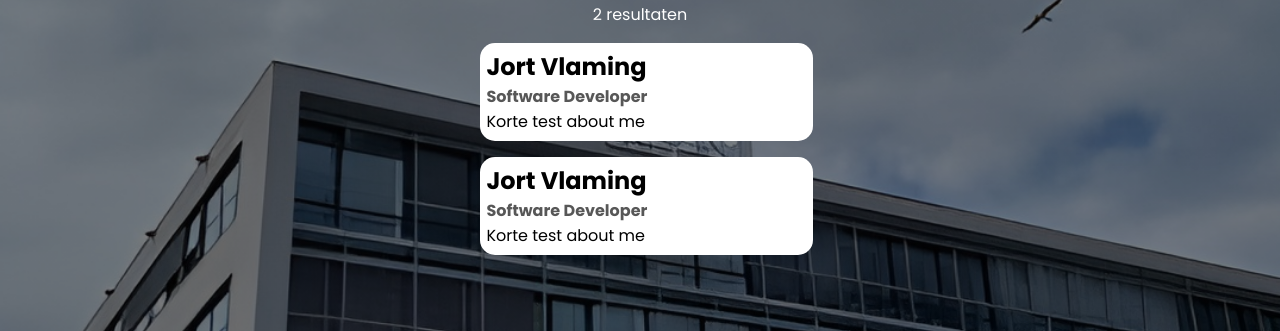
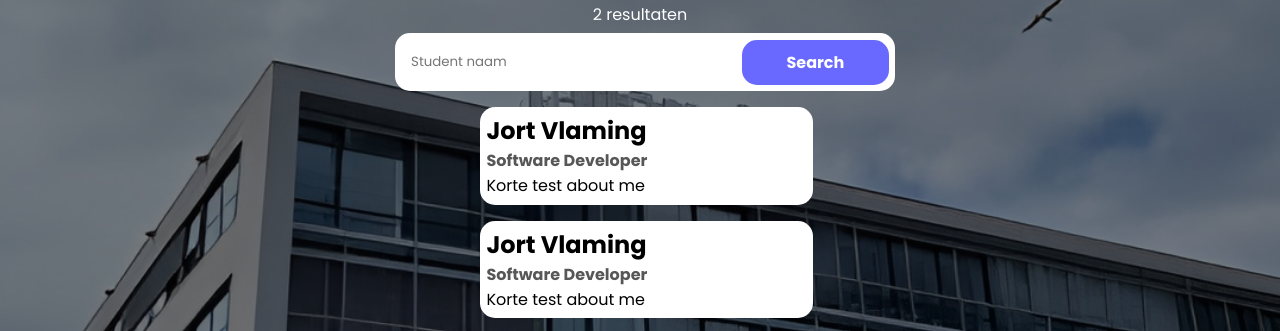
Before and after one commit to JortVlaming/project_1_mijn_website, a Flask app: page /search in a window 1280 px wide. Shown: the part 158-489 px from the top of the page. Run offline with Flask 3, Linux system fonts and the light colour scheme.

Commit message:
changed search bar to be custom element

```diff
--- a/app.py
+++ b/app.py
@@ -18,6 +18,13 @@ def search():
     # TODO search
     return render_template("search.html", db=db, results=[User(0, "test", "Jort Vlaming", "Software Developer", "Korte test about me"), User(0, "test", "Jort Vlaming", "Software Developer", "Korte test about me")], query=request.args.get("query"))
 
+@app.route('/user')
+def user():
+    # todo display proper user information
+    if (request.args.get("username") is None):
+        return redirect(url_for("home"))
+    return render_template("user.html", db=db, user=User(0, "test", "Jort Vlaming", "Software Developer", "Korte test about me"))
+
 @app.route('/set_token')
 def set_token():
     session["token"] = db.generate_token("test", "test")
--- a/static/css/layout.css
+++ b/static/css/layout.css
@@ -64,3 +64,51 @@ button {
 button:hover {
     background-color: #4d4dff;
 }
+
+.search-seperator {
+    padding-top: 10%;
+}
+
+#search {
+    margin-top: 1%;
+    display: flex;
+    align-items: center;
+    background-color: white;
+    color: black;
+    width: 100%;
+    max-width: 500px;
+    padding: 1%;
+    border-radius: 15px;
+    position: relative;
+    left: 50%;
+    transform: translateX(-50%);
+    box-sizing: border-box;
+}
+
+#search input {
+    flex: 1 1 70%;
+    border: none;
+    padding: 10px;
+    outline: none;
+    box-sizing: border-box;
+}
+
+#search button {
+    flex: 1 1 30%;
+    padding: 10px;
+    border: none;
+    box-sizing: border-box;
+}
+
+@media (max-width: 768px) {
+    #search {
+        width: 90%;
+        margin-left: 5%;
+        margin-right: 5%;
+    }
+
+    #search input,
+    #search button {
+        padding: 8px;
+    }
+}
--- /dev/null
+++ b/static/scripts/components.js
@@ -0,0 +1,15 @@
+class CustomSearchBar extends HTMLElement {
+    constructor() {
+        super();
+    }
+
+    connectedCallback() {
+        this.innerHTML = "" +
+            "<form action=\"search\" id=\"search\">" +
+            "   <input type=\"text\" placeholder=\"Student naam\" id=\"query\" name=\"query\">\n" +
+            "   <button type=\"submit\">Search</button>\n" +
+            "</form>";
+    }
+}
+
+customElements.define('custom-search-bar', CustomSearchBar);
--- a/templates/index.html
+++ b/templates/index.html
@@ -6,6 +6,7 @@
 
 {% block header %}
 	<link rel="stylesheet" href="{{ url_for('static', filename="css/index.css") }}">
+    <script src="{{ url_for('static', filename="scripts/components.js") }}"></script>
 {% endblock %}
 
 {% block content %}
@@ -13,10 +14,7 @@
     <p>Het blog waar Talland studenten kunnen vertellen hoe hun opleiding gaat en wat ze vinden van de school</p>
     <div class="search-seperator"></div>
     <h2>Zoek voor een student</h2>
-    <form action="search" id="search">
-        <input type="text" placeholder="Student naam" id="query" name="query">
-        <button type="submit">Search</button>
-    </form>
+    <custom-search-bar></custom-search-bar>
     <div class="search-seperator"></div>
     <div class="recents">
     <h2>Recente posts</h2>
--- a/templates/search.html
+++ b/templates/search.html
@@ -6,11 +6,13 @@
 
 {% block header %}
 	<link rel="stylesheet" href="{{ url_for('static', filename="css/search.css") }}">
+    <script src="{{ url_for('static', filename="scripts/components.js") }}"></script>
 {% endblock %}
 
 {% block content %}
 	<h1>Zoek resultaten voor: {{ query }}</h1>
     <p>{{ results|length }} resultaten</p>
+    <custom-search-bar style="margin-left: 1.5%;"></custom-search-bar>
     <div id="results">
     {% for result in results %}
         <a href="/user?username='{{ result.username }}'">
```
Also changed, not shown: static/css/index.css (+0 -48 lines), 1 other file.
